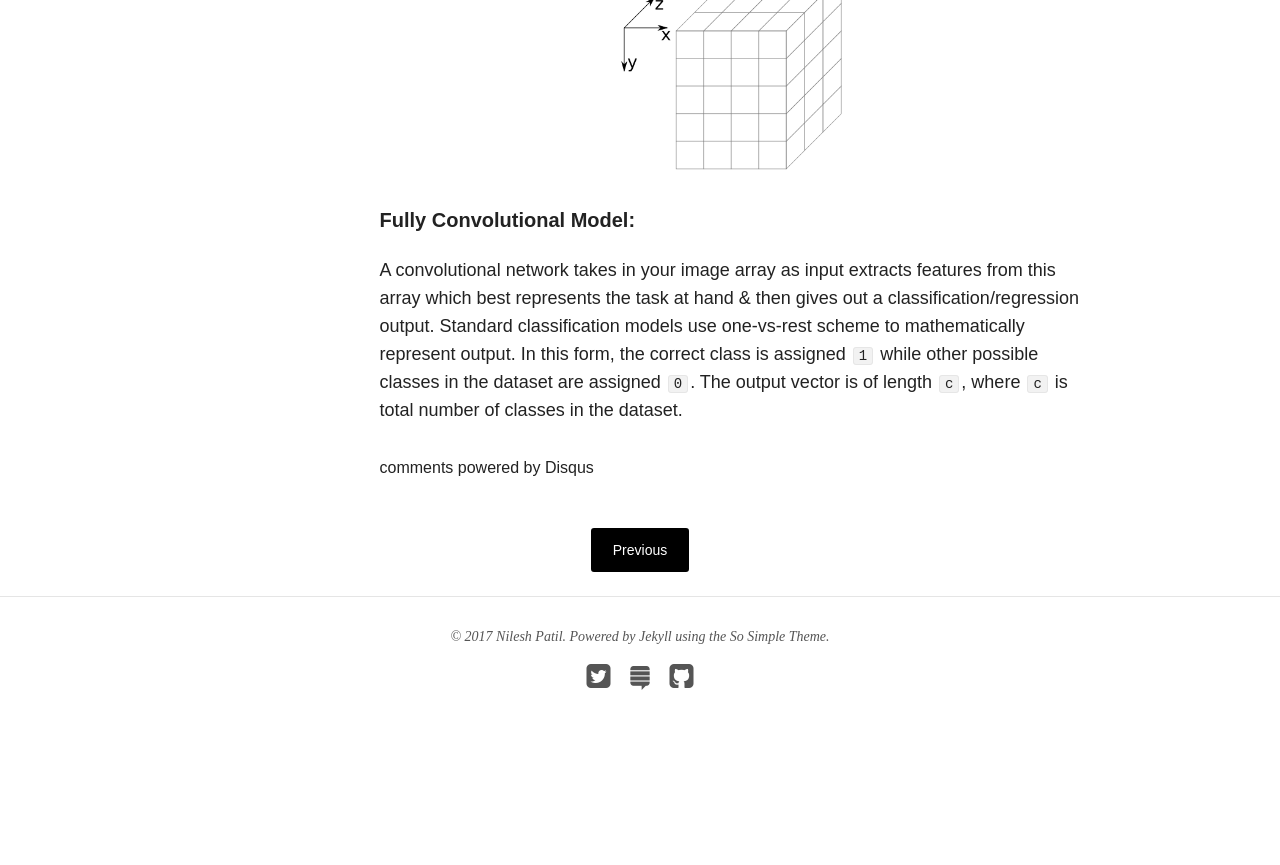
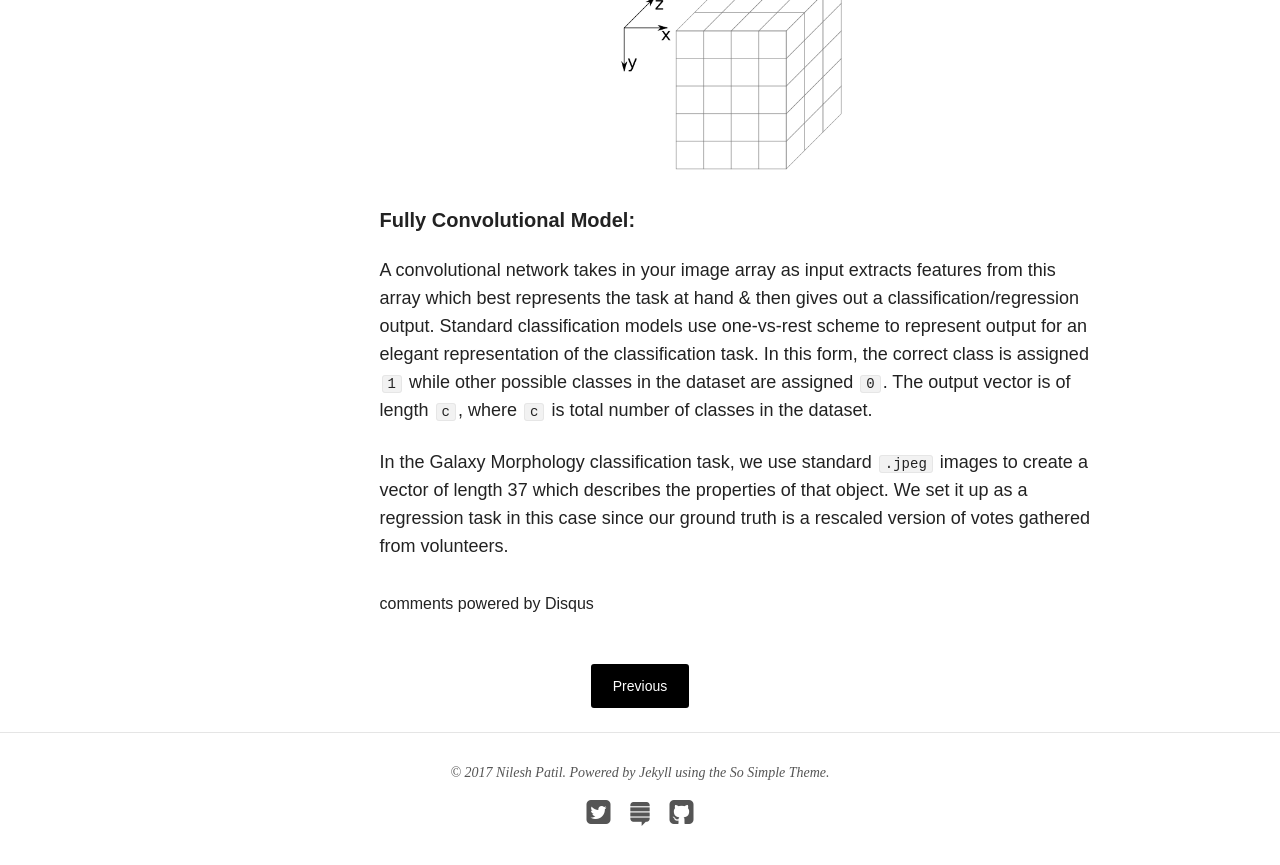
Before and after one commit to nilesh-patil/nilesh-patil.github.io, a Jekyll site: the page built from _posts/blog/2017-07-25-galactic-morphology-using-deep-learning.md, in a window 1280 px wide and 900 px high, scrolled down 3603 px. Shown: the top 865 px of the window. Built offline with Jekyll 4.4.1, drawn with Linux system fonts in a browser that asks for light colours; nearby versions of some CDN libraries; comment, search, counter and statistics services are not loaded; before the commit the page ends 4391 px from its top, so only the background shows below that.

Commit message:
updated galaxy

```diff
--- a/_posts/blog/2017-07-25-galactic-morphology-using-deep-learning.md
+++ b/_posts/blog/2017-07-25-galactic-morphology-using-deep-learning.md
@@ -55,4 +55,6 @@ These images are read in as `numpy` arrays in python with the following represen
 
 ##### Fully Convolutional Model:
 
-A convolutional network takes in your image array as input extracts features from this array which best represents the task at hand & then gives out a classification/regression output. Standard classification models use one-vs-rest scheme to mathematically represent output. In this form, the correct class is assigned `1` while other possible classes in the dataset are assigned `0`. The output vector is of length `c`, where `c` is total number of classes in the dataset.
+A convolutional network takes in your image array as input extracts features from this array which best represents the task at hand & then gives out a classification/regression output. Standard classification models use one-vs-rest scheme to represent output for an elegant representation of the classification task. In this form, the correct class is assigned `1` while other possible classes in the dataset are assigned `0`. The output vector is of length `c`, where `c` is total number of classes in the dataset.
+
+In the Galaxy Morphology classification task, we use standard `.jpeg` images to create a vector of length 37 which describes the properties of that object. We set it up as a regression task in this case since our ground truth is a rescaled version of votes gathered from volunteers.
```
